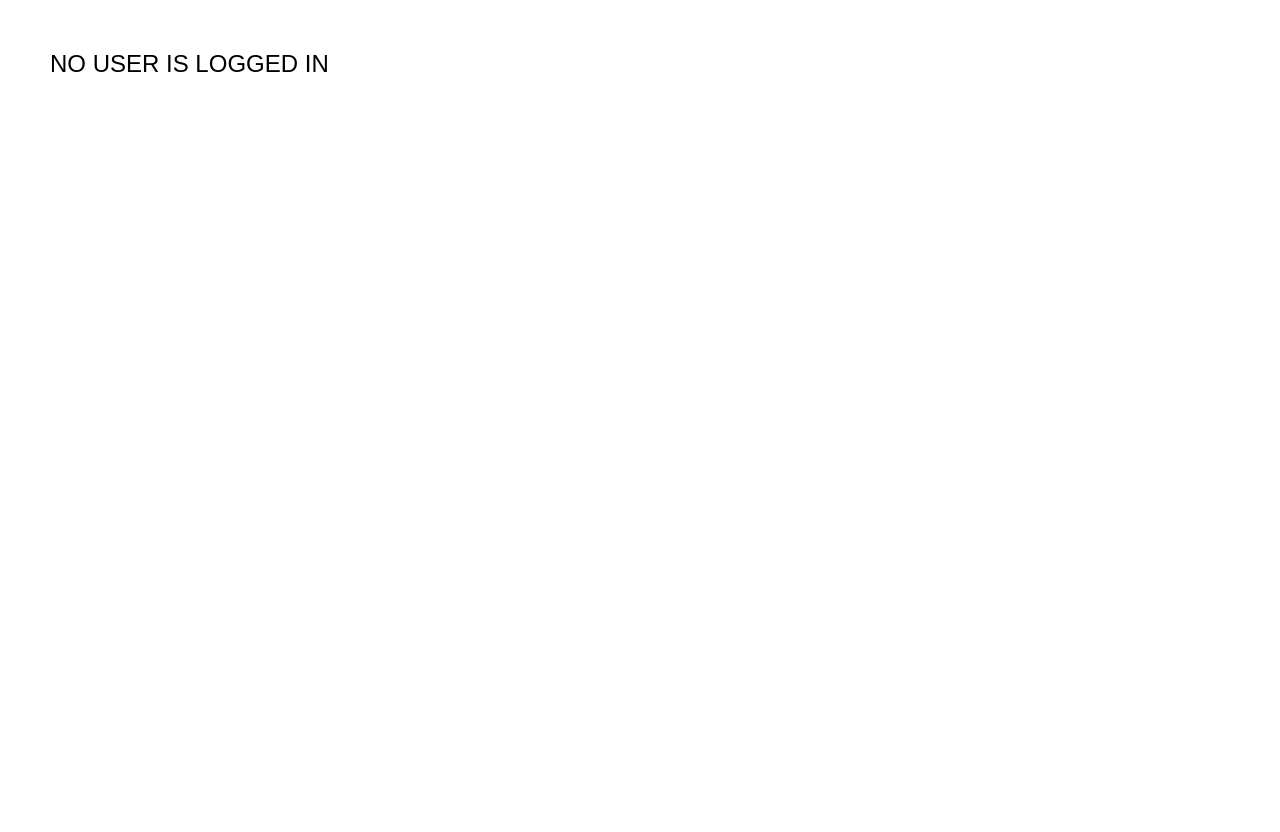
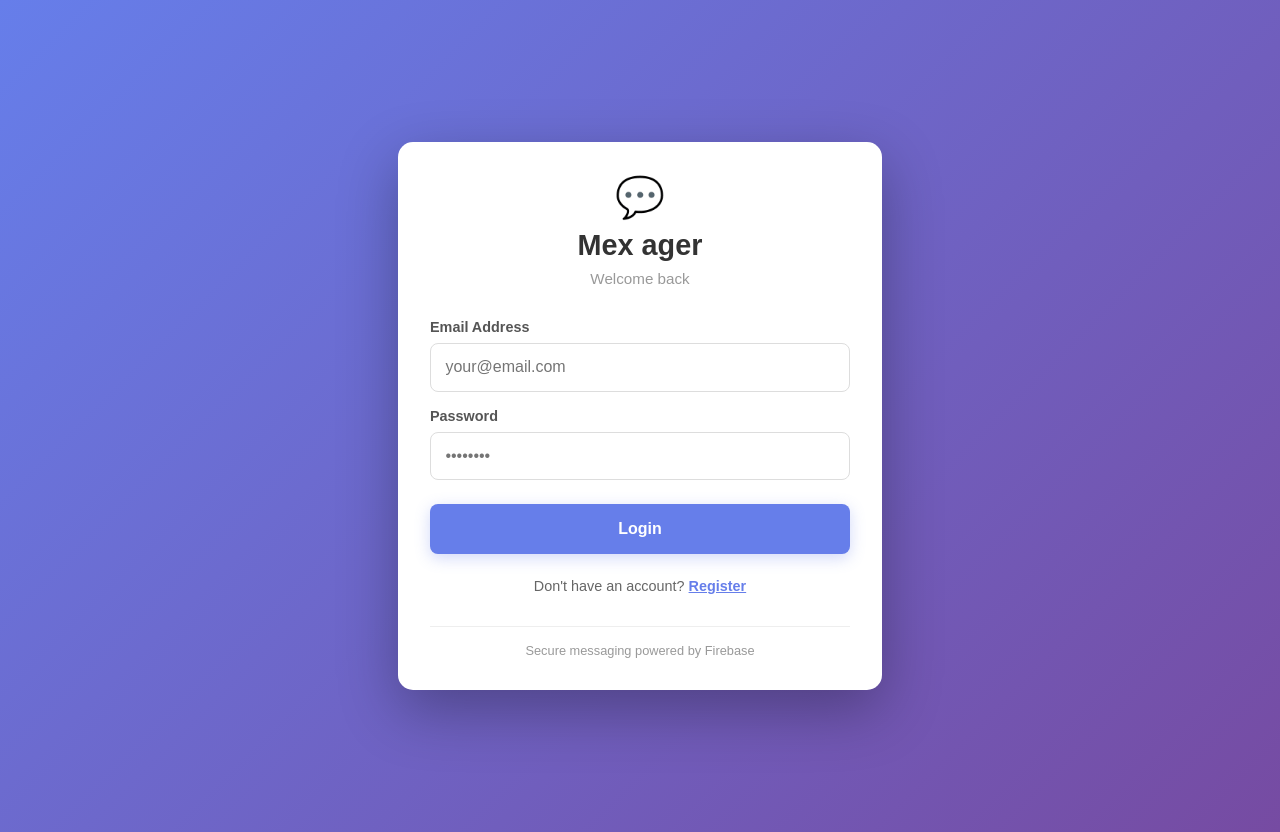
Before and after one commit to shambakiuro-sketch/Mex-ager, a Next.js app: page / in a window 1280 px wide. Before the commit the page ends 800 px from the top, so only its background shows below. Built offline with nearby package versions, Linux system fonts and the light colour scheme; no server answers.

Commit message:
Refactor authentication handling and loading state

```diff
--- a/app/page.js
+++ b/app/page.js
@@ -1,30 +1,35 @@
 'use client';
 
-import { useEffect, useState } from 'react';
+import { useState, useEffect } from 'react';
 import { auth } from './lib/firebase';
 import { onAuthStateChanged } from 'firebase/auth';
+import Auth from './components/Auth';
 
 export default function Home() {
-  const [status, setStatus] = useState('Starting...');
+  const [user, setUser] = useState(null);
+  const [loading, setLoading] = useState(true);
 
   useEffect(() => {
-    setStatus('Firebase loaded. Waiting for Auth...');
-
-    const unsubscribe = onAuthStateChanged(auth, (user) => {
-      console.log('AUTH CALLBACK:', user);
-      setStatus(user ? 'USER IS LOGGED IN' : 'NO USER IS LOGGED IN');
+    const unsubscribe = onAuthStateChanged(auth, (currentUser) => {
+      console.log('AUTH STATE:', currentUser);
+      setUser(currentUser);
+      setLoading(false);
     });
 
     return () => unsubscribe();
   }, []);
 
-  return (
-    <div style={{
-      padding: '50px',
-      fontFamily: 'Arial',
-      fontSize: '24px'
-    }}>
-      {status}
+  if (loading) {
+    return <div>Checking login...</div>;
+  }
+
+  return user ? (
+    <div style={{ padding: '40px', fontFamily: 'Arial' }}>
+      <h1>Firebase Authentication Works ✅</h1>
+      <p>Logged in as: {user.email}</p>
+      <p>UID: {user.uid}</p>
     </div>
+  ) : (
+    <Auth onAuthSuccess={() => setUser(auth.currentUser)} />
   );
 }
```
